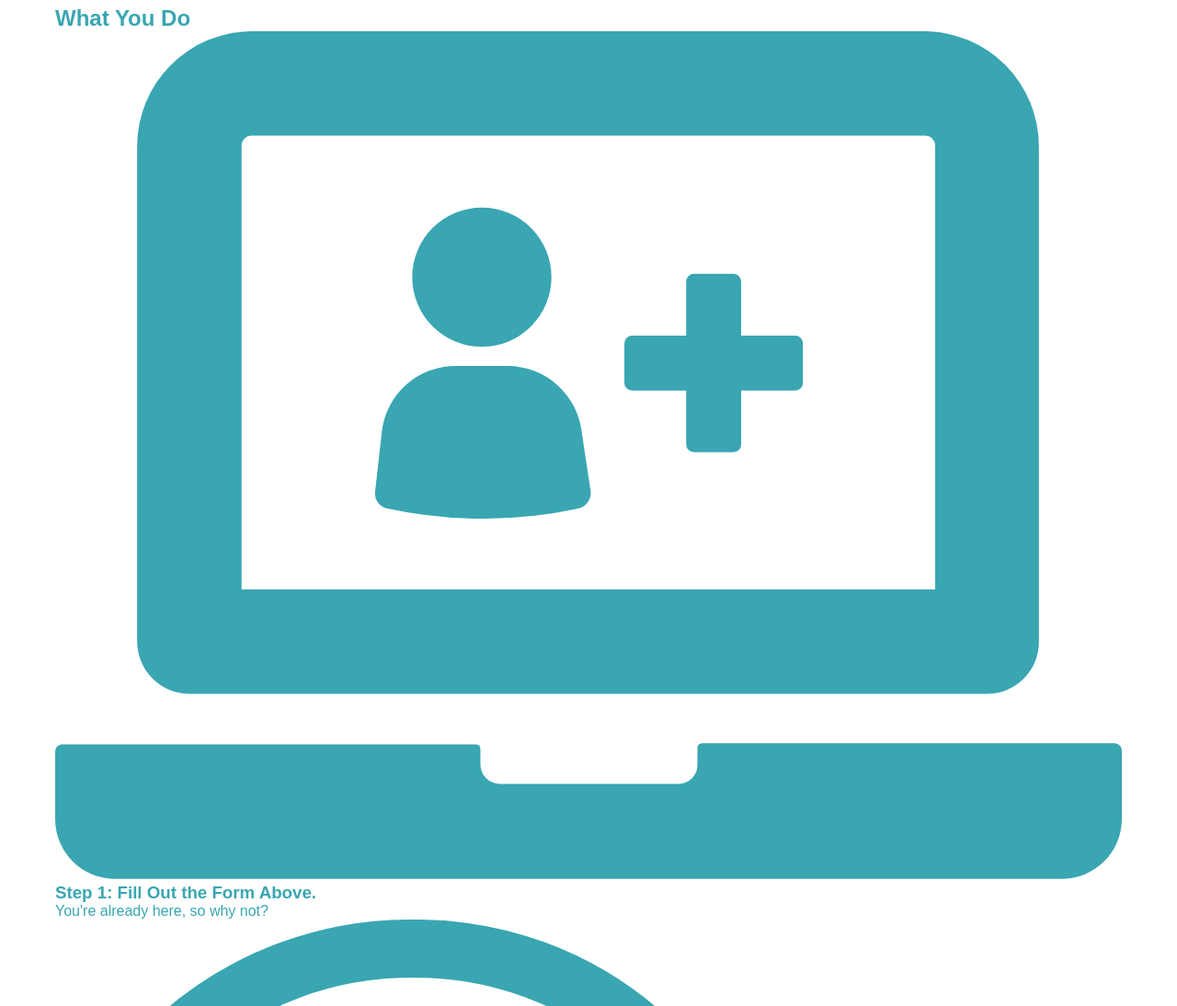
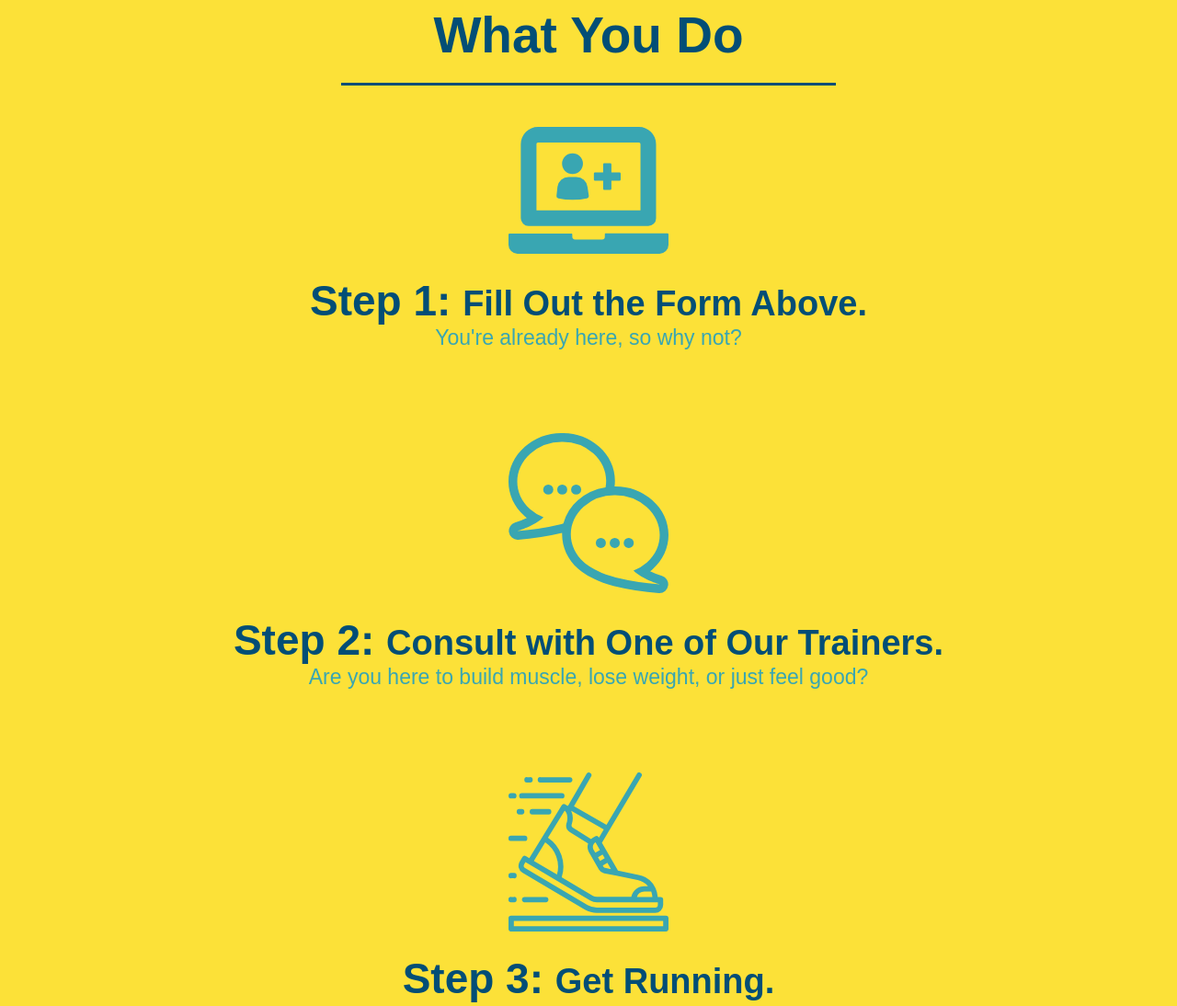
Before and after one commit to ColorGreyCodes/run-buddy, a plain HTML site: page index.html in a window 1280 px wide. Shown: the part 1080-2174 px from the top of the page at 92% size. Drawn offline with Linux system fonts and the light colour scheme.

Commit message:
CORRECTED style what you do section

```diff
--- a/assets/style.css
+++ b/assets/style.css
@@ -131,15 +131,6 @@ h3 {
     text-align: center;
 }
 
-.intro h2 {
-    font-size: 55px;
-    color: #024e76;
-    margin-bottom: 35px;
-    padding: 0 100px 20px 100px;
-    border-bottom: 3px solid;
-    border-color: #fce138;
-    display: inline-block;
-}
 
 .intro p {
     line-height: 1.7;
@@ -148,3 +139,50 @@ h3 {
     font-size: 20px;
     margin: 0 auto;
 }
+
+.steps {
+    text-align: center;
+    background-color: #fce138;
+}
+
+
+.section-title {
+    font-size: 55px;
+    color: #024e76;
+    margin-bottom: 35px;
+    padding: 0 100px 20px 100px;
+    display: inline-block;
+    border-bottom: 3px solid;
+}
+
+.primary-border {
+    border-color: #fce138;
+}
+
+.secondary-color {
+    border-color: #39a6b2;
+}
+
+.steps div {
+    margin-bottom: 80px;
+}
+
+.steps img {
+    width: 15%;
+    margin: 10px 0;
+}
+
+.steps h3 {
+    color: #024e76;
+    font-size: 46px;
+    margin-top: 10px;
+}
+
+.steps p {
+    color: #39a6b2;
+    font-size: 23px;
+}
+
+.steps span {
+    font-size: 38px;
+}
--- a/index.html
+++ b/index.html
@@ -69,7 +69,7 @@
         <!-- END HERO -->
         <!-- "What We Do" section-->
         <section id="what-we-do" class="intro">
-            <h2>What We Do</h2>
+            <h2 class="section-title primary-border">What We Do</h2>
             <div>
             <p>
                 chicka chika chika chika chika chika slim shady chicka chika chika chika chika chika slim shady chicka chika chika chika chika chika slim shady chicka chika chika chika chika chika slim shady chicka chika chika chika chika chika slim shady
@@ -78,30 +78,30 @@
         </section>
 
         <!-- "what you do" section -->
-        <section id="what-you-do">
-            <h2>What You Do</h2>
+        <section id="what-you-do" class="steps">
+            <h2 class="section-title secondary-border">What You Do</h2>
 
             <div>
                 <img src="./assets/images/step-1.svg" alt="">
-                <h3>Step 1: Fill Out the Form Above.</h3>
+                <h3>Step 1: <span>Fill Out the Form Above.</span></h3>
                 <p>You're already here, so why not?</p>
             </div>
 
             <div>
                 <img src="./assets/images/step-2.svg" alt="">
-                <h3>Step 2: Consult with One of Our Trainers.</h3>
+                <h3>Step 2: <span>Consult with One of Our Trainers.</span></h3>
                 <p>Are you here to build muscle, lose weight, or just feel good?</p>
             </div>
 
             <div>
                 <img src="./assets/images/step-3.svg" alt="">
-                <h3>Step 3: Get Running.</h3>
+                <h3>Step 3: <span>Get Running.</span></h3>
                 <p>Hit the ground running (literally) once your trainer lays out your plan.</p>
             </div>
 
             <div>
                 <img src="./assets/images/step-4.svg" alt="">
-                <h3>Step 4: See Results.</h3>
+                <h3>Step 4: <span>See Results.</span></h3>
                 <p>Bi-weekly checkins with your trainer will keep you focused.</p>
             </div>
         </section>
```
